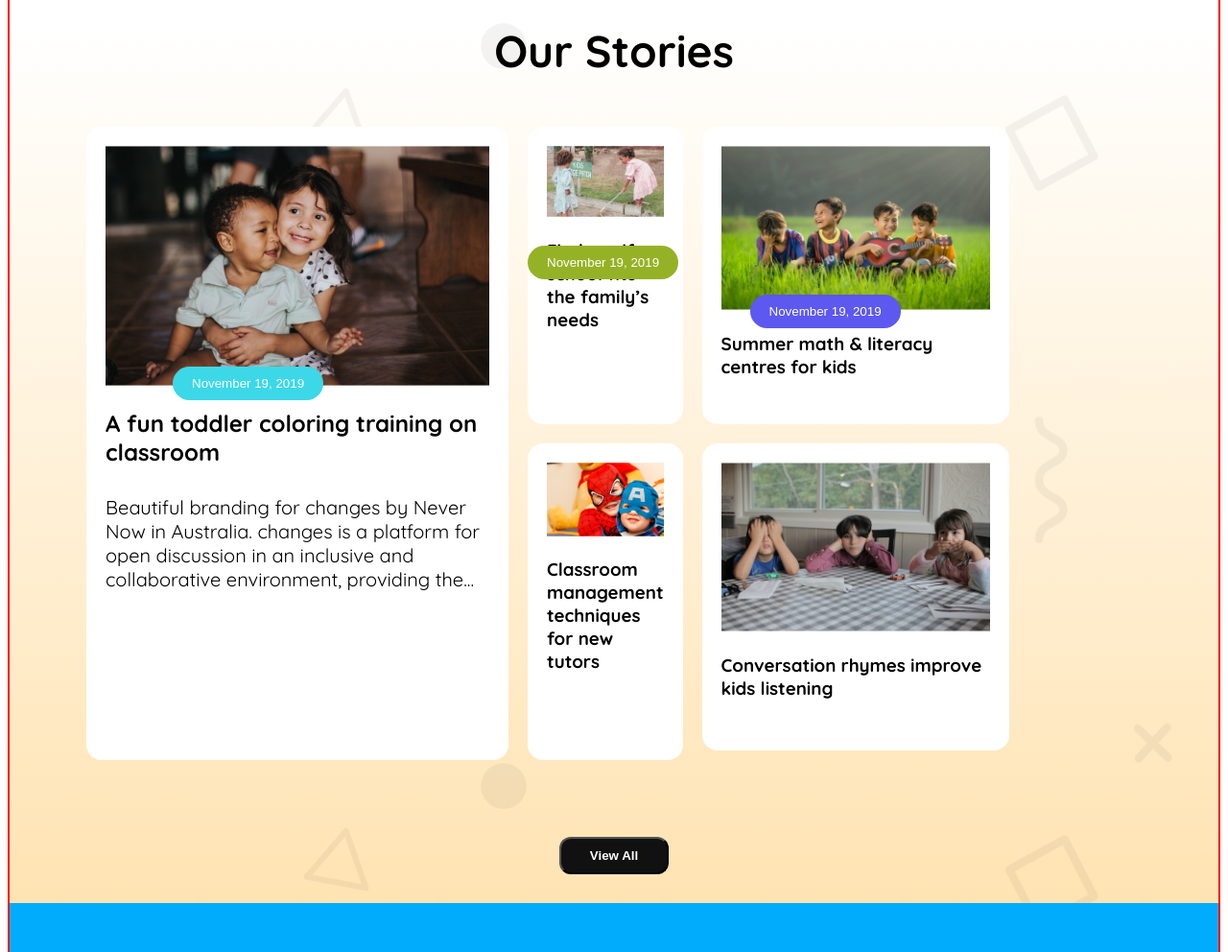
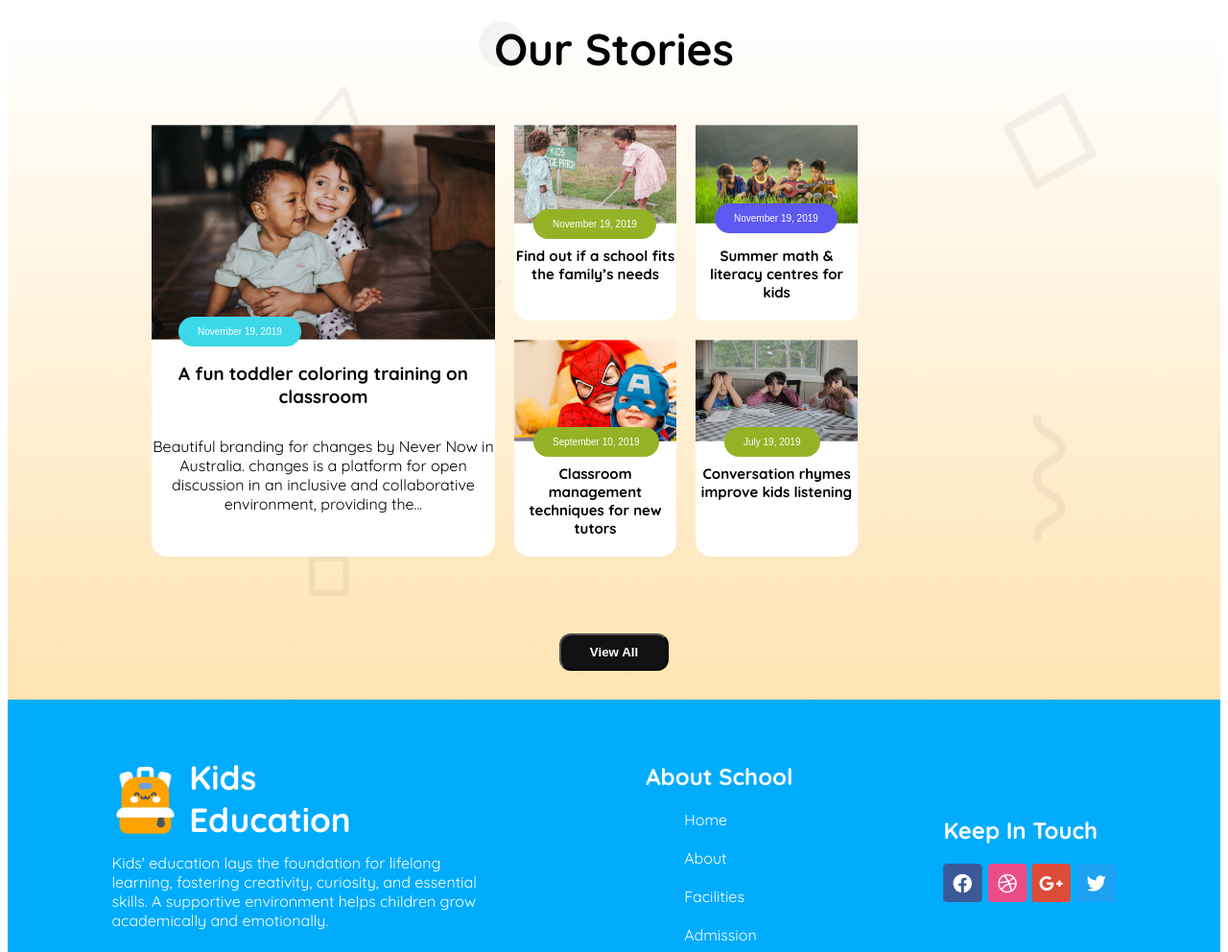
Before and after one commit to souravMitra02/kids-School-website, a plain HTML site: page index.html in a window 1280 px wide. Shown: the part 1400-2392 px from the top of the page at 96% size. Drawn offline with Linux system fonts and the light colour scheme.

Commit message:
added responsive part

```diff
--- a/index.html
+++ b/index.html
@@ -83,8 +83,8 @@
             <div class="story-main">
                 <img src="assets/story-1.png" alt="">
                 <button class="btn-main">November 19, 2019</button>
-                <h1>A fun toddler coloring training on
-                    classroom</h1>
+                <h3>A fun toddler coloring training on
+                    classroom</h3>
                 <p class="story-description">Beautiful branding for changes by Never Now in Australia.
                     changes is a platform for open discussion in an inclusive and
                     collaborative environment, providing the...</p>
@@ -93,26 +93,26 @@
             <div class="story-two">
                 <img src="assets/story-2.png" alt="">
                 <button class="btn-two">November 19, 2019</button>
-                <h3>Find out if a school fits the
-                    family’s needs</h3>
+                <h4>Find out if a school fits the
+                    family’s needs</h4>
             </div>
             <div class="story-three">
                 <img src="assets/story-3.png" alt="">
                 <button class="btn-three">November 19, 2019</button>
-                <h3>Summer math & literacy
-                    centres for kids</h3>
+                <h4>Summer math & literacy
+                    centres for kids</h4>
             </div>
             <div class="story-four">
                 <img src="assets/story-4.png" alt="">
-                <button class="btn-two">September 10, 2019</button>
-                <h3>Classroom management
-                    techniques for new tutors</h3>
+                <button class="btn-three-two">September 10, 2019</button>
+                <h4>Classroom management
+                    techniques for new tutors</h4>
             </div>
             <div class="story-five">
                 <img src="assets/story-5.png" alt="">
-                <button class="btn-two">July 19, 2019</button>
-                <h3>Conversation rhymes
-                    improve kids listening</h3>
+                <button class="btn-four">July 19, 2019</button>
+                <h4>Conversation rhymes
+                    improve kids listening</h4>
             </div>
             </div>
             </div>
--- a/styles/styles.css
+++ b/styles/styles.css
@@ -5,7 +5,6 @@ body {
   font-optical-sizing: auto;
   font-weight: 400;
   font-style: normal;
-  border: 2px solid red;
 }
 /* shared styles */
 .flex {
@@ -179,6 +178,7 @@ body {
     0deg,
     rgba(254, 163, 1, 0.3),
     rgba(255, 255, 255, 0.3) 100%
+
   );
 }
 .stories-title {
@@ -195,24 +195,21 @@ body {
 .stories{
   display: grid;
   grid-template-columns: repeat(3, 1fr);
-  padding-left: 80px;
+  margin-left: 150px;
   gap: 20px;
   margin-top: 50px;
   margin-bottom:80px;
-
+  text-align: center;
 }
 .story-main {
-
   border-radius: 16px;
   background: rgb(255, 255, 255);
-  gap: 40px;
-  width: 400px;
-  height: 620px;
-  padding: 20px;
+  gap: 10px;
+  width:100%;
+  height:100%;
 }
 .story-description{
   margin-top: 30px;
-  font-size: 20px;
 }
 .story-container img{
   width: 100%;
@@ -222,41 +219,45 @@ body {
 }
 .story-two {
   position: relative;
-  padding: 20px;
-  /* width: 280px;
-  height: 280px; */
+  font-size: 15px;
+  width: 100%;
+  height: 100%;
   border-radius: 16px;
   background: rgb(255, 255, 255);
 }
 .story-three{
-  padding: 20px;
-  /* width: 280px;
-  height: 280px; */
-  border-radius: 16px;
+  position: relative;
+  font-size: 15px;
+  width:100%;
+  height: 100%;
+  border-radius: 10px;
   background: rgb(255, 255, 255);
 }
 
 .story-four{
-  padding: 20px;
-  /* width: 280px;
-  height: 280px; */
+  position: relative;
+  font-size: 15px;
+  width:100%;
+  height:100%;
   border-radius: 16px;
   background: rgb(255, 255, 255);
 }
 .btn-main{
   border: none;
   position: absolute;
-  margin-left: -330px;
-  margin-top: 230px;
+ margin-left: -330px;
+ margin-top: 200px;
+  font-size: 10px;
   border-radius: 47.93px;
   color: white;
   padding: 10px 20px;
 background: rgb(60, 216, 232);
 }
 .story-five{
-  padding: 20px;
-  width: 280px;
-  height: 280px;
+  position: relative;
+  font-size: 15px;
+  width:100%;
+  height:100%;
   border-radius: 16px;
   background: rgb(255, 255, 255);
 }
@@ -266,18 +267,42 @@ background: rgb(60, 216, 232);
   border-radius: 47.93px;
   color: white;
   border: none;
-  left: 0;
+  left: 20px;
+  top: 43%;
+  font-size: 10px;
+  padding: 10px 20px 10px 20px;
+background: rgb(149, 178, 38);
+}
+.btn-three-two{
+  position:absolute;
+  border-radius: 47.93px;
+  color: white;
+  border: none;
+  left: 20px;
   top: 40%;
+  font-size: 10px;
+  padding: 10px 20px 10px 20px;
+background: rgb(149, 178, 38);
+}
+.btn-four{
+  position:absolute;
+  border-radius: 47.93px;
+  color: white;
+  border: none;
+  left: 30px;
+  top: 40%;
+  font-size: 10px;
   padding: 10px 20px 10px 20px;
 background: rgb(149, 178, 38);
 }
 .btn-three{
   position: absolute;
   border-radius: 47px;
+  font-size: 10px;
   color: white;
   border: none;
-  margin-left: -250px;
-  margin-top: 155px;
+  left: 20px;
+  top: 40%;
   padding: 10px 20px 10px 20px;
 background: rgb(93, 88, 240);
 }
@@ -392,20 +417,26 @@ background: rgb(17, 17, 17);
   }
   .story-container{
     grid-template-columns: repeat(2, 1fr);
-    height:100%;
-   gap: 20px;
+   gap: 10px;
   }
+
   .stories{
+    grid-template-columns: repeat(1, 1fr);
     padding-left: 0;
-    width: 80%;
-    height: 80%;
+    width: 100%;
+    gap: 10px;
+    margin-left: auto;
   }
   .story-four, .story-five, .story-three, .story-two{
    width: 100%;
-   height: 100%;
+
   }
   .btn-two, .btn-three{
-
+    left: 50px;
+    margin-top: 20px;
   }
-
-}
+  .btn-four, .btn-three-two{
+    left: 50px;
+    margin-top: 28px;
+  }
+  }
```
